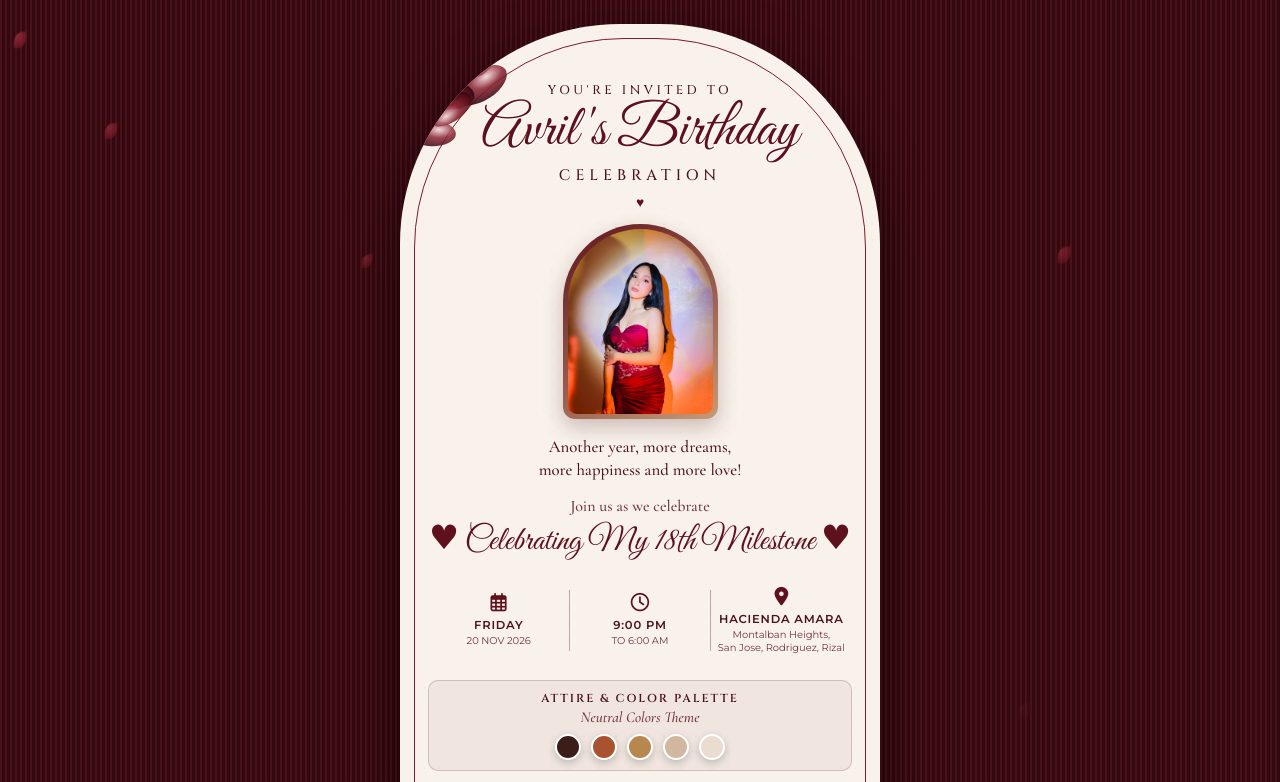
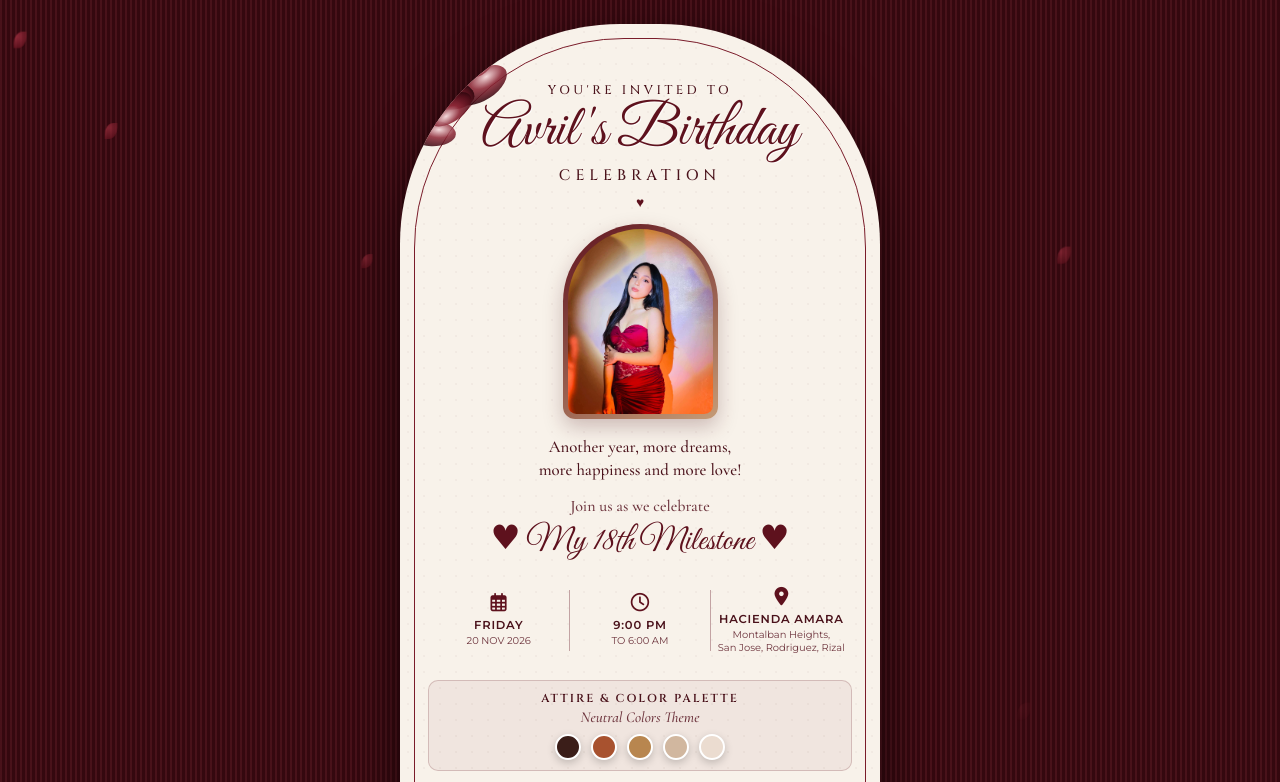
Before and after one commit to Anth-vril/Your-invited-to-my-Birthday-, a plain HTML site: page index.html in a window 1280 px wide. Shown: the top 782 px of the page. Drawn offline with nearby package versions, Linux system fonts and the light colour scheme.

Commit message:
Update index.html

```diff
--- a/index.html
+++ b/index.html
@@ -75,7 +75,7 @@
         </p>
 
         <p class="join-text">Join us as we celebrate</p>
-        <h2 class="script-sub">♥ Celebrating My 18th Milestone ♥</h2>
+        <h2 class="script-sub">♥ My 18th Milestone ♥</h2>
 
         <!-- Event Details Grid -->
         <div class="details-grid">
```
